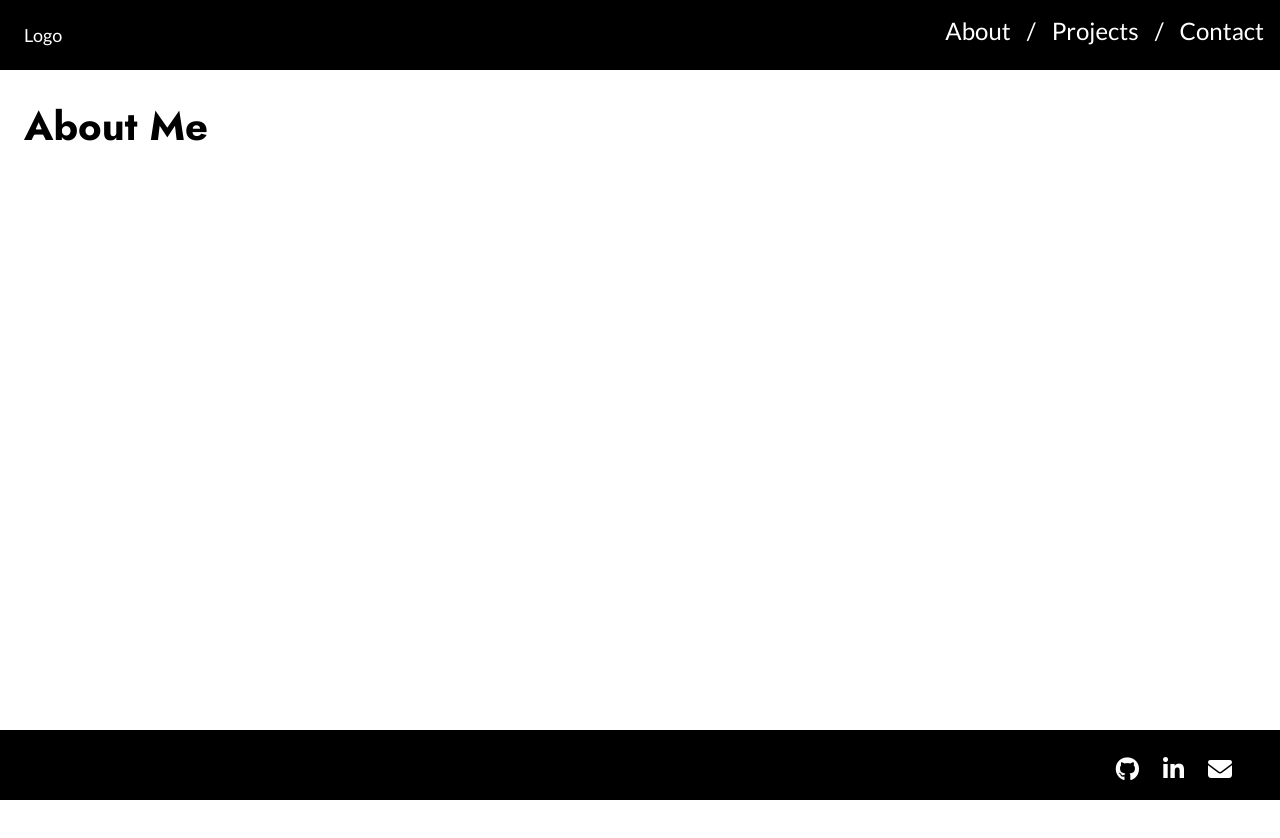
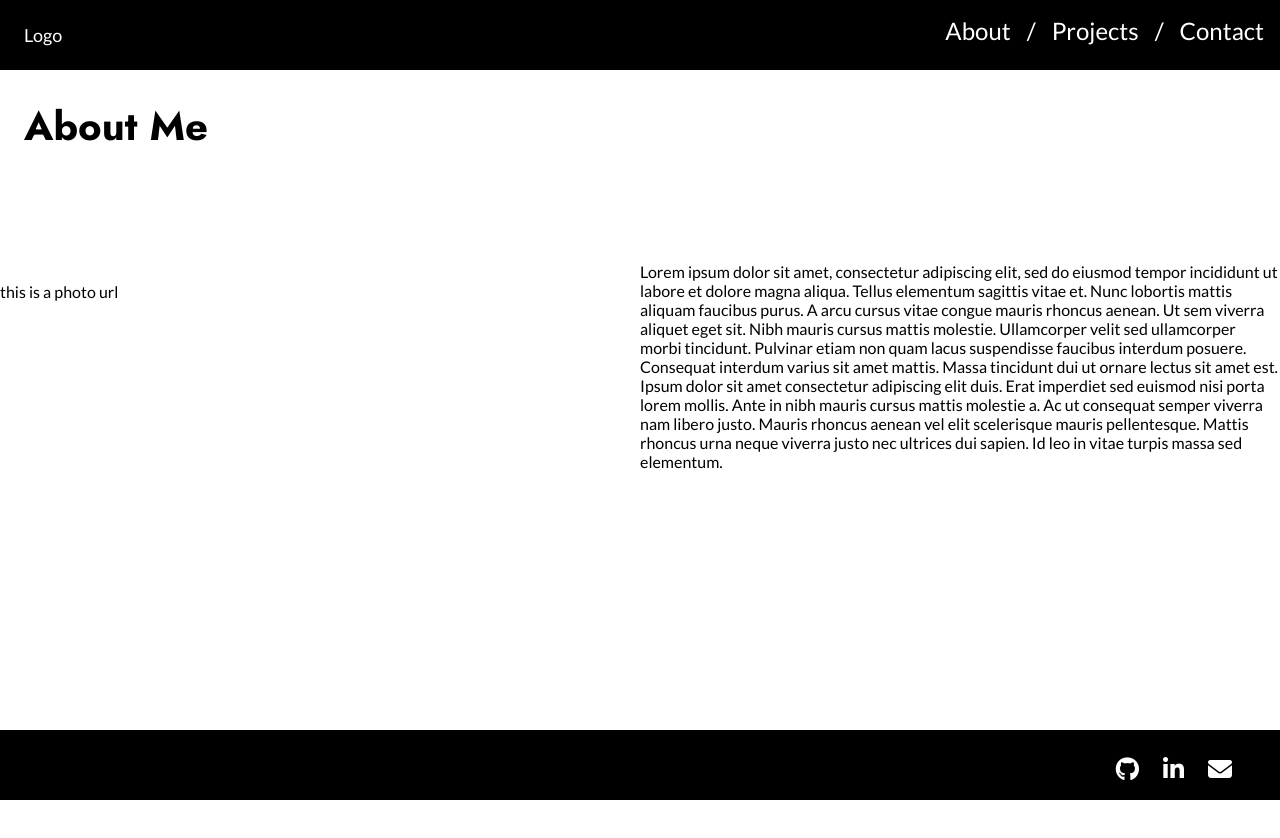
Before and after one commit to noemi-ashizuka/react-portfolio-site, a React (Create React App) app: page /about in a window 1280 px wide. Shown: the top 838 px of the page. Built offline with nearby package versions, Linux system fonts and the light colour scheme.

Commit message:
added data to about page

```diff
--- a/src/components/about.jsx
+++ b/src/components/about.jsx
@@ -1,21 +1,32 @@
 import React, { Component } from 'react';
+
+import ABOUT_DATA from '../data/about-data';
 
 import '../assets/stylesheets/about.scss';
 
 class About extends Component {
+  constructor(props) {
+    super(props);
+
+    this.state = {
+      collections: ABOUT_DATA
+    }
+  }
+
   render() {
+    const {collections} = this.state;
     return(
       <div className="page-container">
         <h1 className="page-title">About Me</h1>
-      <div className="content-container">
-        <div className="content-image">
-
-        </div>
-        <div className="content-text">
-
-        </div>
+          {
+            collections.map(({ imageUrl, description, ...otherCollectionProps }) => (
+              <div className="content-container">
+                <div className="content-image">{ imageUrl }</div>
+                <div className="content-text">{ description }</div>
+              </div>
+            ))
+          }
       </div>
-    </div>
     )
   }
 }
--- /dev/null
+++ b/src/data/about-data.js
@@ -0,0 +1,9 @@
+const ABOUT_DATA = [
+  {
+    id: 1,
+    imageUrl: "this is a photo url",
+    description: "Lorem ipsum dolor sit amet, consectetur adipiscing elit, sed do eiusmod tempor incididunt ut labore et dolore magna aliqua. Tellus elementum sagittis vitae et. Nunc lobortis mattis aliquam faucibus purus. A arcu cursus vitae congue mauris rhoncus aenean. Ut sem viverra aliquet eget sit. Nibh mauris cursus mattis molestie. Ullamcorper velit sed ullamcorper morbi tincidunt. Pulvinar etiam non quam lacus suspendisse faucibus interdum posuere. Consequat interdum varius sit amet mattis. Massa tincidunt dui ut ornare lectus sit amet est. Ipsum dolor sit amet consectetur adipiscing elit duis. Erat imperdiet sed euismod nisi porta lorem mollis. Ante in nibh mauris cursus mattis molestie a. Ac ut consequat semper viverra nam libero justo. Mauris rhoncus aenean vel elit scelerisque mauris pellentesque. Mattis rhoncus urna neque viverra justo nec ultrices dui sapien. Id leo in vitae turpis massa sed elementum."
+  }
+]
+
+export default ABOUT_DATA;
```
